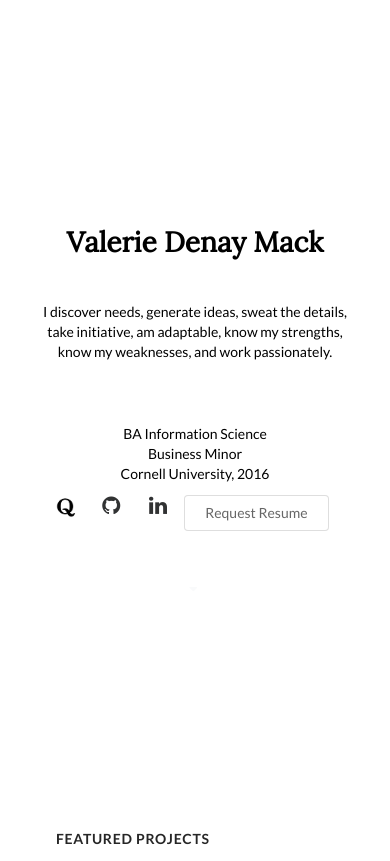
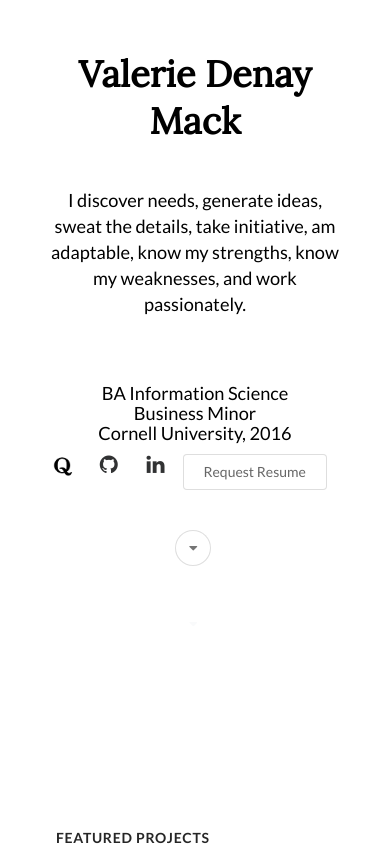
Before and after one commit to v-stickykeys/thevaleriemack.github.io-DEPRECATED, a PHP site: page / in a window 390 px wide. Shown: the top 861 px of the page. Run offline with PHP 8.4, Linux system fonts and the light colour scheme.

Commit message:
mobile spacingand dropdown

```diff
--- a/css/main.css
+++ b/css/main.css
@@ -34,6 +34,10 @@ body {
 
 #dropdown-icon {
 	margin-top: 40px;
+}
+
+#dropdown-icon-mobile {
+	display: none;
 }
 
 .plus.icon.wrapper {
@@ -135,6 +139,8 @@ body {
 @media all and (max-width: 700px) {
 	/*#menu{display: none;}*/
 	.masthead.segment{min-height: 200px;}
+	#precontainer {margin-top: 20px; font-size: 1.3em;}
+	#dropdown-icon-mobile {display: block; margin-top: 40px;}
 	#jankless{display: inline;}
 	#sdBr{display: none;}
 	#hdrImg{display: none;}
--- a/index.html
+++ b/index.html
@@ -67,8 +67,18 @@
           </div>
 
           <a href="https://drive.google.com/a/cornell.edu/file/d/0B9sIkEIvEA_wZVZqbDN6Zm1LVXc/view?usp=sharing"><button class="ui basic button">Request Resume</button></a>
-  <!-- mobile -->
+
   </div>
+  <div id="dropdown-icon-mobile">
+
+        <a href="#projects">
+          <button class='circular basic ui icon button'>
+            <i class='dropdown icon'></i>
+          </button>
+        </a>
+
+      </div>
+      <!-- mobile -->
 
       <div id="dropdown-icon">
 
@@ -481,7 +491,8 @@
 </div>
 
   <div class="ui footer vertical segment">
-This website was created by Valerie Denay Mack. At the moment, it appears best on Chrome. &copy; 2016
+    <p>This website was created by Valerie Denay Mack. </p>
+    <p>&copy; 2016</p>
 </div>
 
 
```
